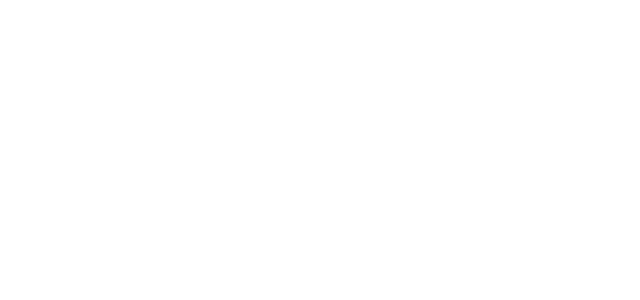
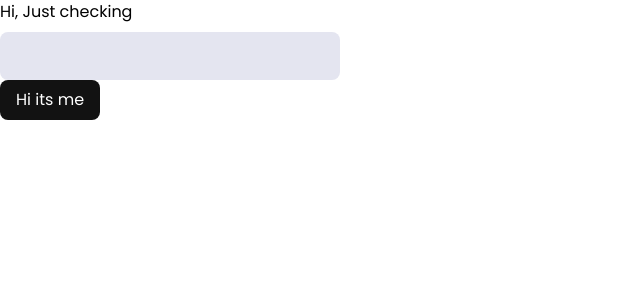
Before and after one commit to L-Devs/dev-book-webapp, a React (Vite) app: page / in a window 1280 px wide. Shown: the top 300 px of the page, without its empty margins (0-640 px from the left). Built offline with nearby package versions, Linux system fonts and the light colour scheme.

Commit message:
added button component and input component

```diff
--- a/src/components/DevButton.tsx
+++ b/src/components/DevButton.tsx
@@ -1,5 +1,19 @@
-const DevButton: React.FC = () => {
-	return <></>;
+type Props = React.DetailedHTMLProps<
+	React.ButtonHTMLAttributes<HTMLButtonElement>,
+	HTMLButtonElement
+>;
+
+const DevButton: React.FC<Props> = ({ className, ...props }) => {
+	return (
+		<>
+			<button
+				{...props}
+				className={" bg-dark-300 text-white px-4 p-2 rounded-lg " + className}
+			>
+				{props.children}
+			</button>
+		</>
+	);
 };
 
 export default DevButton;
--- a/src/components/DevInput.tsx
+++ b/src/components/DevInput.tsx
@@ -1,11 +1,23 @@
+// this is the type of the components props ..
+// it will extend the input element props cuz
+// since we want to customize the input element
 interface Props extends React.HTMLProps<HTMLInputElement> {
 	title?: string;
 }
 
-const DevInput: React.FC<Props> = (props) => {
+// extracting the className so I can use the existing class names
+// and add the passed by the user of the component
+const DevInput: React.FC<Props> = ({ className, title, ...props }) => {
 	return (
 		<>
-			<input {...props}></input>
+			{/* this is the label and won't be rendered unless label prop passed */}
+			{title && <label className="mb-2 block">{title}</label>}
+			<input
+				{...props}
+				className={
+					"bg-light-200 border-0 rounded-lg h-[48px] px-3 block " + className
+				}
+			></input>
 		</>
 	);
 };
--- a/src/pages/SignUp.tsx
+++ b/src/pages/SignUp.tsx
@@ -1,9 +1,13 @@
+import DevButton from "../components/DevButton";
 import DevInput from "../components/DevInput";
 
 const SignUp: React.FC = () => {
-	return <>
-		<DevInput />
-	</>;
+	return (
+		<>
+			<DevInput title="Hi, Just checking" />
+			<DevButton>Hi its me</DevButton>
+		</>
+	);
 };
 
 export default SignUp;
--- a/src/style/index.css
+++ b/src/style/index.css
@@ -1,6 +1,10 @@
 /* Import poppins form google fonts */
-@import url('https://fonts.googleapis.com/css2?family=Poppins:wght@300;400;500;600;700;800;900&display=swap');
+@import url("https://fonts.googleapis.com/css2?family=Poppins:wght@300;400;500;600;700;800;900&display=swap");
 
 @tailwind base;
 @tailwind components;
 @tailwind utilities;
+
+html {
+	@apply font-poppins;
+}
```
Also changed, not shown: .eslintrc.json.
